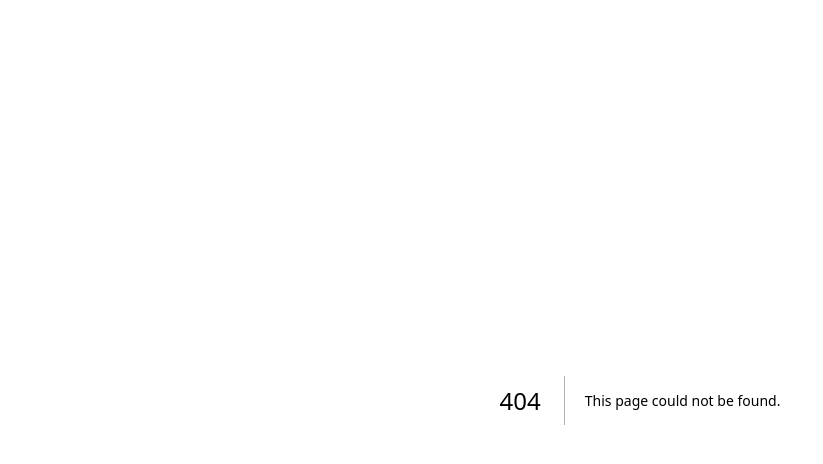
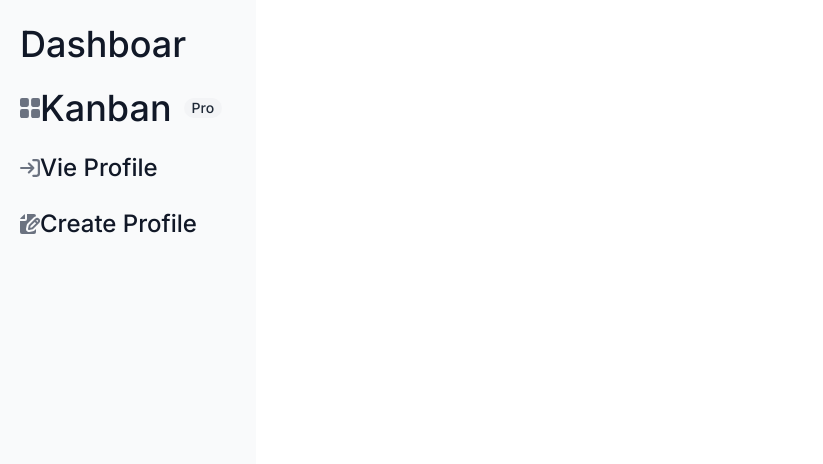
Before and after one commit to EwiJosepha/drinko, a Next.js app: page /dashboard in a window 1280 px wide. Before the commit this address had no page. Shown: the top 464 px of the page, without its empty margins (0-823 px from the left). Built offline with nearby package versions, Linux system fonts and the light colour scheme.

Commit message:
dashboard

```diff
--- /dev/null
+++ b/app/(dashboard-detailspage)/dashboard/layout.tsx
@@ -0,0 +1,205 @@
+import { ReactNode } from "react"
+import {
+  FaArrowAltCircleLeft,
+  FaPerbyte,
+  FaPlus,
+  FaRegEye,
+  FaRegHeart,
+  FaRegUser,
+} from "react-icons/fa";
+
+type Props = {
+  children: ReactNode;
+}
+
+const DbLayout: React.FC<Props>= ({ children })=> {
+
+  return (
+    <>
+
+      <button
+        data-drawer-target="default-sidebar"
+        data-drawer-toggle="default-sidebar"
+        aria-controls="default-sidebar"
+        type="button"
+        className="inline-flex items-center p-2 mt-2 ms-3 text-sm text-gray-500 rounded-lg sm:hidden hover:bg-gray-100 focus:outline-none focus:ring-2 focus:ring-gray-200 dark:text-gray-400 dark:hover:bg-gray-700 dark:focus:ring-gray-600"
+      >
+        <span className="sr-only">Open sidebar</span>
+        <svg
+          className="w-6 h-6"
+          aria-hidden="true"
+          fill="currentColor"
+          viewBox="0 0 20 20"
+          xmlns="http://www.w3.org/2000/svg"
+        >
+          <path
+            clipRule="evenodd"
+            fillRule="evenodd"
+            d="M2 4.75A.75.75 0 012.75 4h14.5a.75.75 0 010 1.5H2.75A.75.75 0 012 4.75zm0 10.5a.75.75 0 01.75-.75h7.5a.75.75 0 010 1.5h-7.5a.75.75 0 01-.75-.75zM2 10a.75.75 0 01.75-.75h14.5a.75.75 0 010 1.5H2.75A.75.75 0 012 10z"
+          ></path>
+        </svg>
+      </button>
+
+      <aside
+        id="default-sidebar"
+        className="fixed top-0 left-0 z-40 w-64 h-screen transition-transform -translate-x-full sm:translate-x-0"
+        aria-label="Sidebar"
+      >
+        <div className="h-full px-3 py-4 overflow-y-auto bg-gray-50 dark:bg-gray-800">
+          <ul className="space-y-2 font-medium">
+            <li>
+              <a
+                href="#"
+                className="flex items-center p-2 text-gray-900 rounded-lg dark:text-white hover:bg-gray-100 dark:hover:bg-gray-700 group"
+              >
+               {/* <span>< FaPerbyte/></span> */}
+                <span className="text-4xl text-green">Dashboar</span>
+              </a>
+            </li>
+            <li>
+              <a
+                href="#"
+                className="flex items-center p-2 text-gray-900 rounded-lg dark:text-white hover:bg-gray-100 dark:hover:bg-gray-700 group"
+              >
+                <svg
+                  className="flex-shrink-0 w-5 h-5 text-gray-500 transition duration-75 dark:text-gray-400 group-hover:text-gray-900 dark:group-hover:text-white"
+                  aria-hidden="true"
+                  xmlns="http://www.w3.org/2000/svg"
+                  fill="currentColor"
+                  viewBox="0 0 18 18"
+                >
+                  <path d="M6.143 0H1.857A1.857 1.857 0 0 0 0 1.857v4.286C0 7.169.831 8 1.857 8h4.286A1.857 1.857 0 0 0 8 6.143V1.857A1.857 1.857 0 0 0 6.143 0Zm10 0h-4.286A1.857 1.857 0 0 0 10 1.857v4.286C10 7.169 10.831 8 11.857 8h4.286A1.857 1.857 0 0 0 18 6.143V1.857A1.857 1.857 0 0 0 16.143 0Zm-10 10H1.857A1.857 1.857 0 0 0 0 11.857v4.286C0 17.169.831 18 1.857 18h4.286A1.857 1.857 0 0 0 8 16.143v-4.286A1.857 1.857 0 0 0 6.143 10Zm10 0h-4.286A1.857 1.857 0 0 0 10 11.857v4.286c0 1.026.831 1.857 1.857 1.857h4.286A1.857 1.857 0 0 0 18 16.143v-4.286A1.857 1.857 0 0 0 16.143 10Z" />
+                </svg>
+                <span className="text-4xl text-green">Kanban</span>
+                <span className="inline-flex items-center justify-center px-2 ms-3 text-sm font-medium text-gray-800 bg-gray-100 rounded-full dark:bg-gray-700 dark:text-gray-300">
+                  Pro
+                </span>
+              </a>
+            </li>
+
+              <li>
+                <a
+                  href="#"
+                  className="flex items-center p-2 text-gray-900 rounded-lg dark:text-white hover:bg-gray-100 dark:hover:bg-gray-700 group"
+                >
+                  <svg
+                    className="flex-shrink-0 w-5 h-5 text-gray-500 transition duration-75 dark:text-gray-400 group-hover:text-gray-900 dark:group-hover:text-white"
+                    aria-hidden="true"
+                    xmlns="http://www.w3.org/2000/svg"
+                    fill="none"
+                    viewBox="0 0 18 16"
+                  >
+                    <path
+                      stroke="currentColor"
+                      strokeLinecap="round"
+                      strokeLinejoin="round"
+                      strokeWidth="2"
+                      d="M1 8h11m0 0L8 4m4 4-4 4m4-11h3a2 2 0 0 1 2 2v10a2 2 0 0 1-2 2h-3"
+                    />
+                  </svg>
+                  <button
+                    className="text-2xl text-green"
+
+                  >
+                    Vie Profile
+                  </button>
+                </a>
+              </li>
+
+              <li>
+                <a
+                  href="#"
+                  className="flex items-center p-2 text-gray-900 rounded-lg dark:text-white hover:bg-gray-100 dark:hover:bg-gray-700 group"
+                >
+                  <svg
+                    className="flex-shrink-0 w-5 h-5 text-gray-500 transition duration-75 dark:text-gray-400 group-hover:text-gray-900 dark:group-hover:text-white"
+                    aria-hidden="true"
+                    xmlns="http://www.w3.org/2000/svg"
+                    fill="currentColor"
+                    viewBox="0 0 20 20"
+                  >
+                    <path d="M5 5V.13a2.96 2.96 0 0 0-1.293.749L.879 3.707A2.96 2.96 0 0 0 .13 5H5Z" />
+                    <path d="M6.737 11.061a2.961 2.961 0 0 1 .81-1.515l6.117-6.116A4.839 4.839 0 0 1 16 2.141V2a1.97 1.97 0 0 0-1.933-2H7v5a2 2 0 0 1-2 2H0v11a1.969 1.969 0 0 0 1.933 2h12.134A1.97 1.97 0 0 0 16 18v-3.093l-1.546 1.546c-.413.413-.94.695-1.513.81l-3.4.679a2.947 2.947 0 0 1-1.85-.227 2.96 2.96 0 0 1-1.635-3.257l.681-3.397Z" />
+                    <path d="M8.961 16a.93.93 0 0 0 .189-.019l3.4-.679a.961.961 0 0 0 .49-.263l6.118-6.117a2.884 2.884 0 0 0-4.079-4.078l-6.117 6.117a.96.96 0 0 0-.263.491l-.679 3.4A.961.961 0 0 0 8.961 16Zm7.477-9.8a.958.958 0 0 1 .68-.281.961.961 0 0 1 .682 1.644l-.315.315-1.36-1.36.313-.318Zm-5.911 5.911 4.236-4.236 1.359 1.359-4.236 4.237-1.7.339.341-1.699Z" />
+                  </svg>
+                  <button
+                    className="text-2xl text-green"
+
+                  >
+                    Create Profile
+                  </button>
+                </a>
+              </li>
+
+          </ul>
+        </div>
+      </aside>
+{/*
+      <div className="p-4 sm:ml-64">
+        <div className="p-4 border-2 border-gray-200 border-dashed rounded-lg dark:border-gray-700">
+          <div className="grid grid-cols-3 gap-4 mb-4">
+            <div className="flex items-center justify-center h-24 rounded bg-purple-600">
+              <p className="text-2xl text-white ">Welcome!</p>
+            </div>
+            <div className="flex items-center justify-center h-24 rounded  bg-red-600 dark:bg-gray-800">
+
+                <button
+                  id="createprofile"
+                  className="text-2xl text-white"
+
+                >
+                  View Profile
+                </button>
+
+                <button
+                  id="createprofile"
+                  className="text-2xl text-white"
+
+                >
+                  Create Profile
+                </button>
+
+            </div>
+            <div className="flex items-center justify-center h-24 rounded bg-green-500 ">
+              <p className="text-2xl text-white">Services</p>
+            </div>
+          </div>
+          <div className="flex items-center justify-center h-48 mb-4 rounded  bg-purple-600">
+            <p className="text-2xl text-white">Welcome to SPA COmplexe</p>
+          </div>
+          <div className="grid grid-cols-2 gap-4 mb-4">
+            <div className="flex items-center justify-center rounded bg-green-500 dark:bg-gray-800">
+              <p className="text-2xl text-white">Days</p>
+            </div>
+            <div className="flex items-center justify-center rounded  h-28 bg-purple-600">
+              <p className="text-2xl text-white">Massage</p>
+            </div>
+            <div className="flex items-center justify-center rounded bg-purple-600 h-28 dark:bg-gray-800">
+              <p className="text-2xl text-white">Bodycare</p>
+            </div>
+            <div className="flex items-center justify-center rounded  bg-green-500">
+              <p className="text-2xl text-white">Scrups</p>
+            </div>
+          </div>
+          <div className="flex items-center justify-center h-48 mb-4 rounded bg-green-500 dark:bg-gray-800">
+            <p className="text-2xl text-white">Contact Us</p>
+          </div>
+          <div className="grid grid-cols-2 gap-4"></div>
+        </div>
+      </div> */}
+
+      <div className="md:w-[83.33%] w-full bg-blue min-h-screen">
+                <>
+                    {children}
+                </>
+            </div>
+    </>
+
+
+
+
+  )
+
+}
+
+export default DbLayout
--- /dev/null
+++ b/app/(dashboard-detailspage)/dashboard/page.tsx
@@ -0,0 +1,11 @@
+import React from 'react'
+
+function Dashboard() {
+  return (
+    <div>
+      <h1 className='text-white'>Hello there</h1>
+    </div>
+  )
+}
+
+export default Dashboard
--- a/package.json
+++ b/package.json
@@ -18,7 +18,7 @@
     "next-themes": "^0.3.0",
     "react": "^18",
     "react-dom": "^18",
-    "react-icons": "^5.1.0",
+    "react-icons": "^5.2.0",
     "tailwind-merge": "^2.3.0",
     "tailwindcss-animate": "^1.0.7"
   },
```
Also changed, not shown: 1 other file (tests, documents, lock files or other folders).
